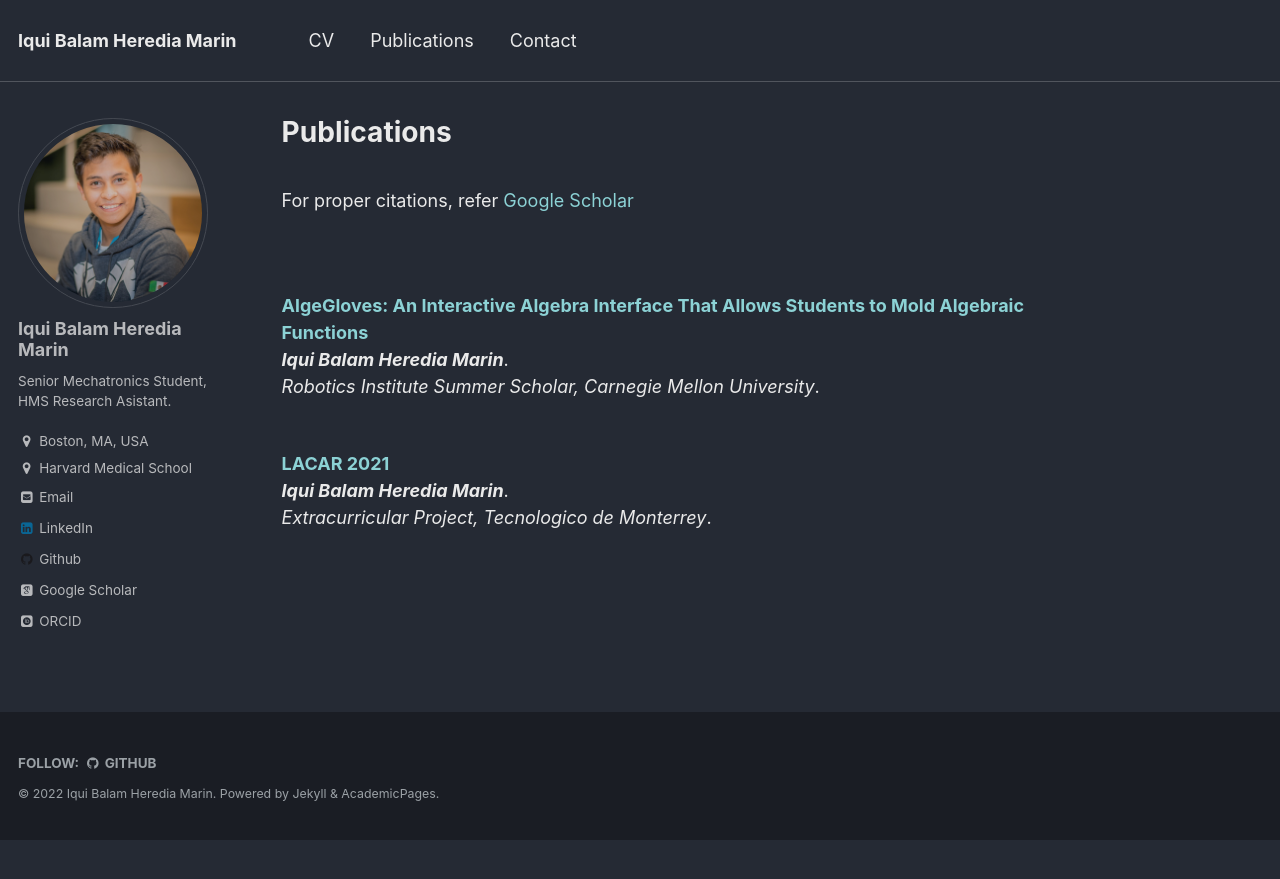
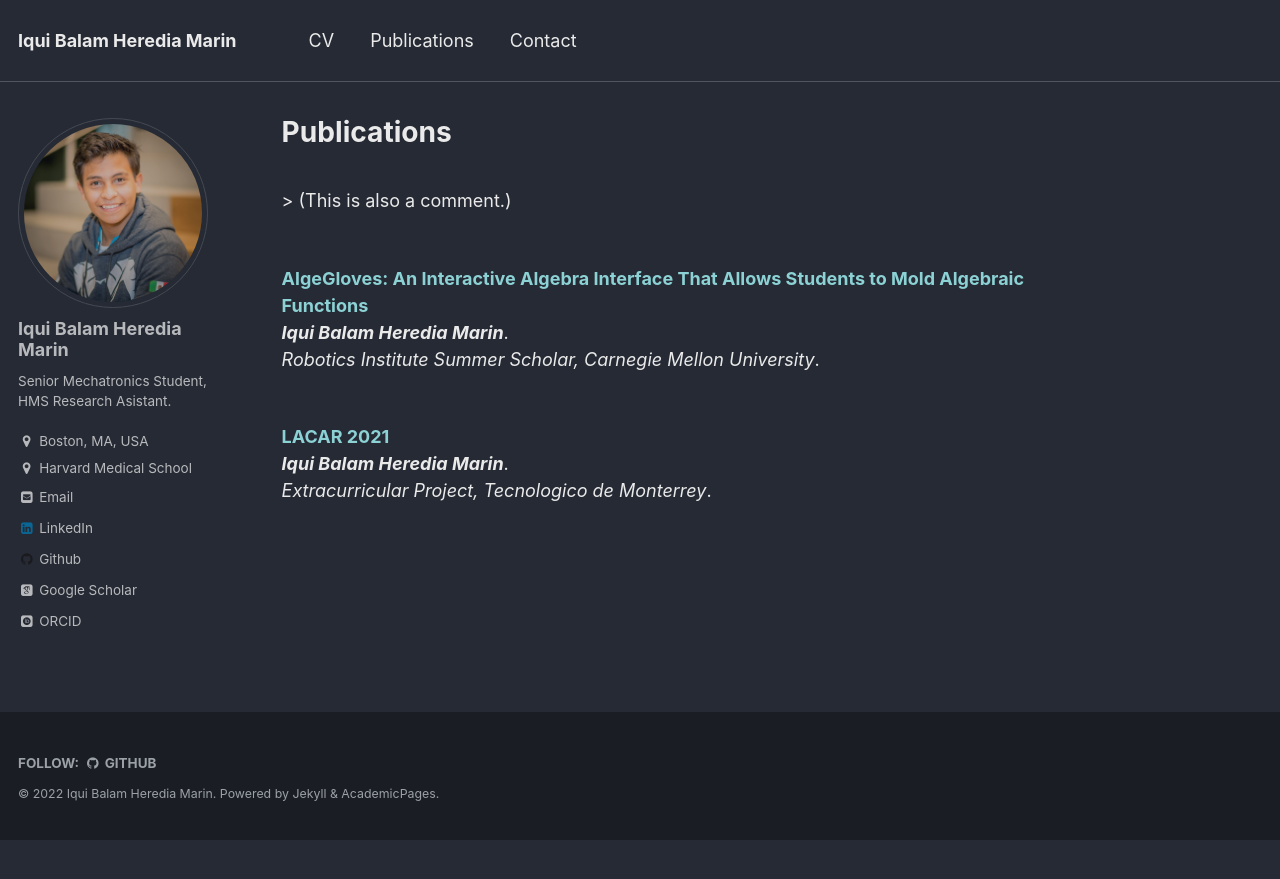
Before and after one commit to iquibalamhm/iquibalamhm.github.io, a Jekyll site: the page built from _pages/publications.md, in a window 1280 px wide. Shown: the top 879 px of the page. Built offline with Jekyll 4.4.1, drawn with Linux system fonts in a browser that asks for light colours; nearby versions of some CDN libraries; some web fonts are replaced; library files that are not in the unit come from our copies.

Commit message:
delete gogle refer

```diff
--- a/_pages/publications.md
+++ b/_pages/publications.md
@@ -3,19 +3,20 @@ title: "Publications"
 permalink: /publications/
 author_profile: true
 ---
-<br>
-For proper citations, refer [Google Scholar](https://scholar.google.com/)<br>
-<br>
+[//]: <  <br>
+[//]: <> (This is also a comment.)For proper citations, refer [Google Scholar](https://scholar.google.com/)<br>
+<br>          > (This is also a comment.)
+
 
 <br>
 <b>[AlgeGloves: An Interactive Algebra Interface That Allows Students to
-Mold Algebraic Functions](https://riss.ri.cmu.edu/wp-content/uploads/2021/10/2021-CMU-RoboticsInstitute_SummerScholars-WorkingPapersJournal-Sized.pdf#page=118)</b> <br>
+Mold Algebraic Functions](http://iquibalamhm.github.io/publications/)</b> <br>
 <i><b>Iqui Balam Heredia Marin</b></i>.<br>
 <i>Robotics Institute Summer Scholar, Carnegie Mellon University</i>.
 <br>
 
 <br>
-<b>[LACAR 2021](http://DrSGBhat.github.io/publications/...)</b> <br>
+<b>[LACAR 2021](http://DrSGBhat.github.io/publications/Algegloves)</b> <br>
 <i><b>Iqui Balam Heredia Marin</b></i>.<br>
 <i>Extracurricular Project, Tecnologico de Monterrey</i>.
 <br>
```
